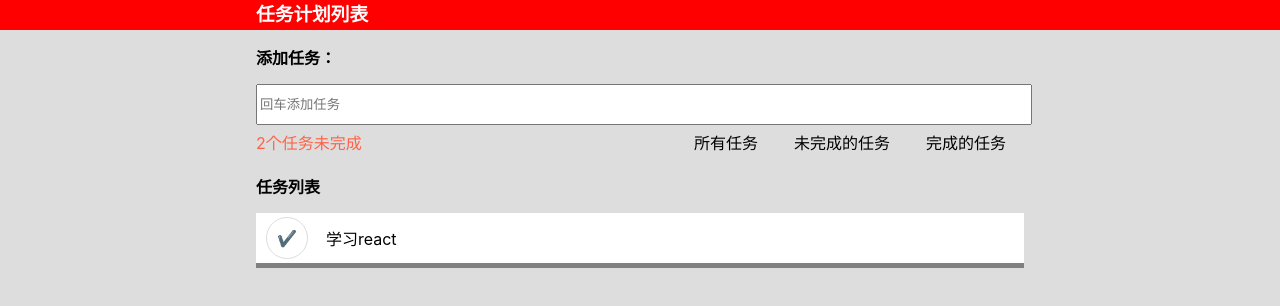
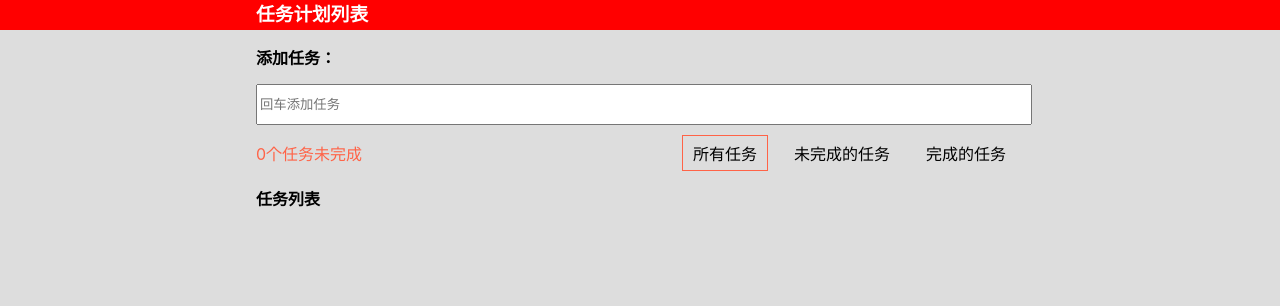
Before and after one commit to melody-core/react-ts-jest-demo, a React app: page / in a window 1280 px wide. Shown: the top 306 px of the page. Built offline with nearby package versions, Linux system fonts and the light colour scheme.

Commit message:
feat(dev): +todolist-01

```diff
--- a/src/pages/TodoList/index.jsx
+++ b/src/pages/TodoList/index.jsx
@@ -1,46 +1,136 @@
-import React from 'react';
+import React from "react";
+
+import styles from "./index.module.css";
 
 
-import styles from './index.module.css';
+const BTN_LIST = ["所有任务", "未完成的任务", "完成的任务"];
+export default class TodoList extends React.Component {
+  state = {
+    inputValue: "",
+    taskList: [], // 当前展示的任务列表  {value: '学习react', status: false }[]
+    currentType: 0,
+  };
+  // 用来记录所有的任务
+  allTaskList = [];
 
-console.log('styles', styles);
+  getCurrentShowList = () => {
+    const { currentType } = this.state;
+    if (currentType === 0) {
+      return [...this.allTaskList]; // []
+    }
+    if (currentType === 1) {
+      return this.allTaskList.filter((item) => item.status === false); //[]
+    }
+    if (currentType === 2) {
+      return this.allTaskList.filter((item) => item.status === true);
+    }
+    return [];
+  };
 
+  // mvvm
+  handleInputChange = (event) => {
+    this.setState({
+      inputValue: event.target.value,
+    });
+  };
+  //  回车
+  handleEnter = (event) => {
+    if (event.keyCode === 13) {
+      const { inputValue } = this.state;
+      this.allTaskList.push({
+        value: inputValue.trim(),
+        status: false,
+      });
+      this.setState({
+        taskList: this.getCurrentShowList(),
+        inputValue: "",
+      });
+    }
+  };
+  // 按钮点击回调
+  handleBtnClick = (index) => {
+    this.setState(
+      {
+        currentType: index,
+      },
+      () => {
+        this.setState({
+          taskList: this.getCurrentShowList(),
+        });
+      }
+    );
+  };
+  //   更新任务状态
+  changeStatus = (target) => {
+    // const { taskList } = this.state;
+    target.status = !target.status;
+    this.setState({
+      taskList: this.getCurrentShowList(),
+    });
+  };
+  // 渲染所有按钮
+  renderBtns = () => {
+    const { currentType } = this.state;
+    return BTN_LIST.map((item, index) => (
+      <div
+        className={`${styles["btn"]} ${
+          index === currentType ? styles["red-border"] : ""
+        }`}
+        key={item}
+        onClick={() => this.handleBtnClick(index)}
+      >
+        {item}
+      </div>
+    ));
+  };
 
+  // 渲染任务列表
+  renderTaskList = () => {
+    const { taskList = [] } = this.state;
+    return taskList.map((task = {}, index) => {
+      const { value, status } = task;
+      return (
+        <div className={styles["item"]} key={index}>
+          <div
+            className={styles["item-left"]}
+            onClick={() => this.changeStatus(task)}
+          >
+            {status && "✔️"}
+          </div>
+          <div className={status ? styles["finish"] : ""}>{value}</div>
+        </div>
+      );
+    });
+  };
 
-export default class TodoList extends React.Component{
-    render(){
+  render() {
+    const { inputValue } = this.state;
+    const btns = this.renderBtns();
+    const taskArr = this.renderTaskList();
     return (
-            <div className={styles['wrap']}>
-                <div className={styles['bar']} />
-                <div className={styles['content-wrap']}>
-                    <h3 className={styles['title']}>任务计划列表</h3>
-                    <h4 className={styles['add-title']}>添加任务：</h4>
+      <div className={styles["wrap"]}>
+        <div className={styles["bar"]} />
+        <div className={styles["content-wrap"]}>
+          <h3 className={styles["title"]}>任务计划列表</h3>
+          <h4 className={styles["add-title"]}>添加任务：</h4>
           <input
-                        className={styles['input']}
-                        placeholder='回车添加任务'
+            className={styles["input"]}
+            placeholder="回车添加任务"
+            value={inputValue}
+            onChange={this.handleInputChange}
+            onKeyDown={this.handleEnter}
           />
-                    <div className={styles['mid']}>
-                        <div className={styles['tip']}>
-                            2个任务未完成
+          <div className={styles["mid"]}>
+            <div className={styles["tip"]}>
+              {this.allTaskList.filter((item) => item.status === false).length}
+              个任务未完成
             </div>
-                        <div className={styles['btns']}>
-                            <div className={styles['btn']}>所有任务</div>
-                            <div className={styles['btn']}>未完成的任务</div>
-                            <div className={styles['btn']}>完成的任务</div>
+            <div className={styles["btns"]}>{btns}</div>
+          </div>
+          <h4 className={styles["add-title"]}>任务列表</h4>
+          <div className={styles["list"]}>{taskArr}</div>
         </div>
       </div>
-                    <h4 className={styles['add-title']}>任务列表</h4>
-                    <div className={styles['list']}>
-                        <div className={styles['item']}>
-                            <div className={styles['item-left']}>
-                                ✔️
-                            </div>
-                            <div>学习react</div>
-                        </div>
-                    </div>
-                </div>
-
-            </div>
-        )
+    );
   }
 }
--- a/src/pages/TodoList/index.module.css
+++ b/src/pages/TodoList/index.module.css
@@ -39,6 +39,8 @@
     display: flex;
     justify-content: space-between;
     align-items: center;
+    margin-top: 10px;
+    cursor: pointer;
 }
 .tip{
     color: tomato;
@@ -77,4 +79,12 @@
     align-items: center;
     margin-right: 18px;
     margin-left: 10px;
+    color: greenyellow;
 }
+.red-border{
+    border: 1px solid tomato;
+}
+.finish{
+    text-decoration: line-through;
+    color: grey;
+}
```
Lines whose indentation alone changed are shown as unchanged.
